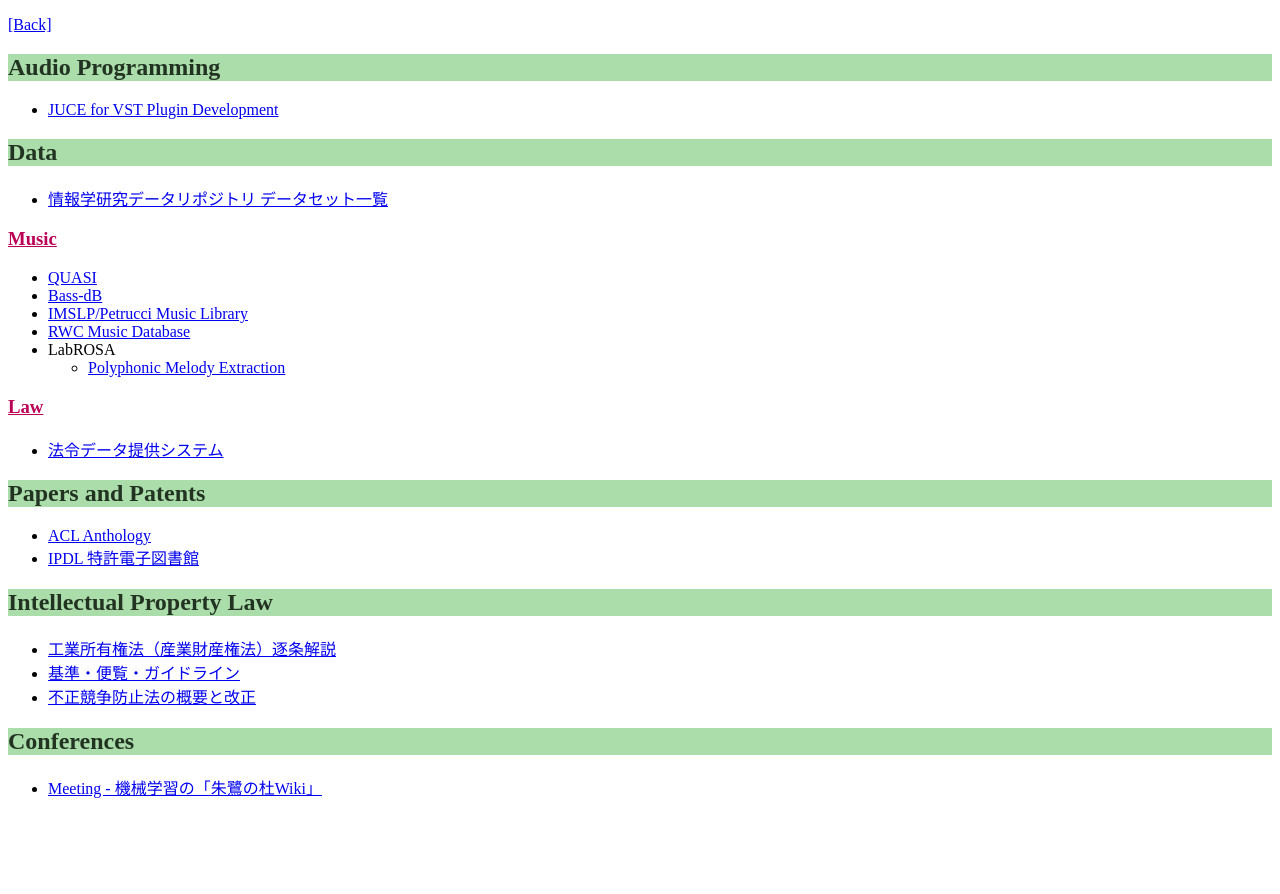
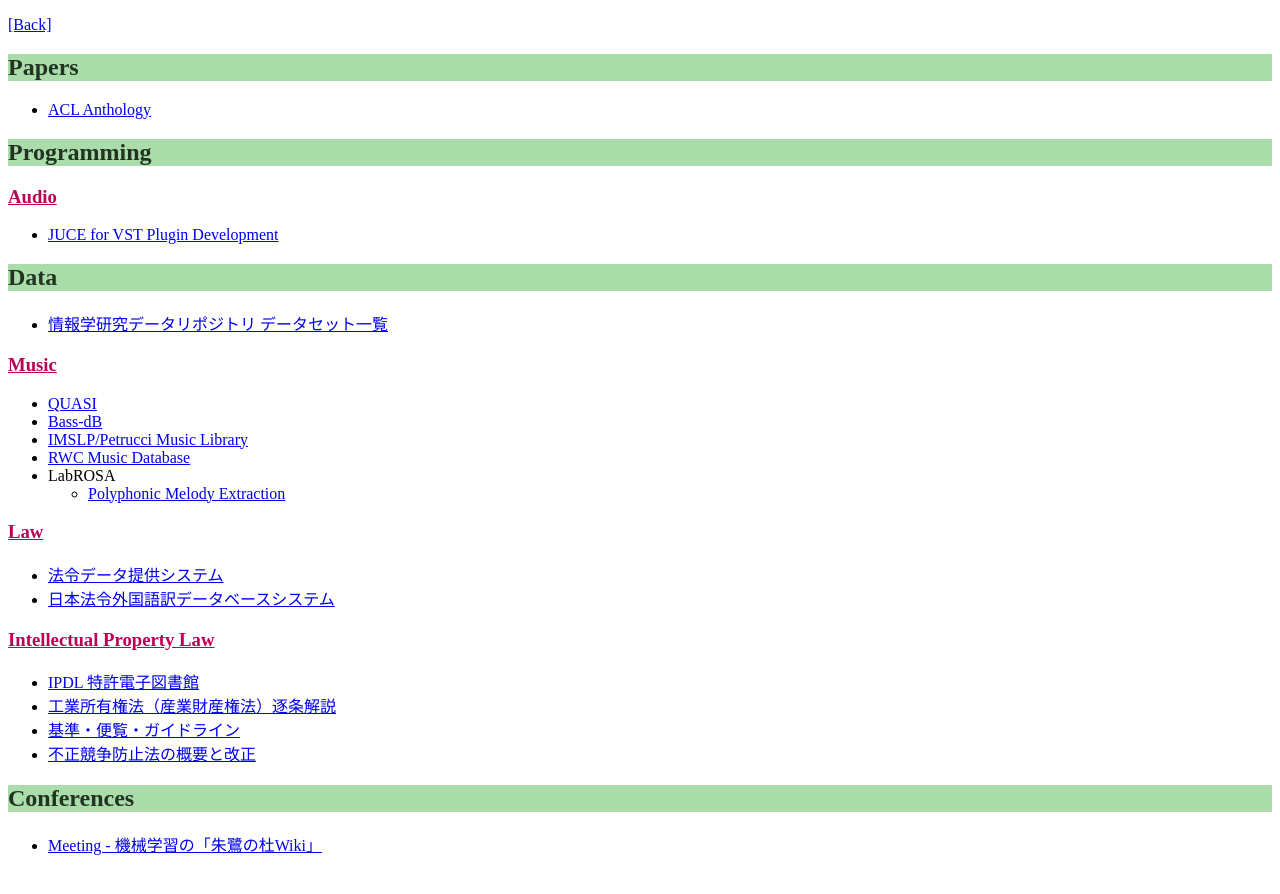
Before and after one commit to tachi-hi/tachi-hi.github.io, a Jekyll site: the page built from bookmarks.md, in a window 1280 px wide. Shown: the top 894 px of the page. Built offline with Jekyll 4.4.1, drawn with Linux system fonts in a browser that asks for light colours.

Commit message:
added link to en translation of jp law, and sorted

```diff
--- a/bookmarks.md
+++ b/bookmarks.md
@@ -26,14 +29,11 @@
 ### Law
 
 + [法令データ提供システム](http://law.e-gov.go.jp/cgi-bin/idxsearch.cgi)
++ [日本法令外国語訳データベースシステム](http://www.japaneselawtranslation.go.jp/)
 
-## Papers and Patents
+### Intellectual Property Law
 
-+ [ACL Anthology](http://www.aclweb.org/anthology/index.html)
 + [IPDL 特許電子図書館](http://www.ipdl.inpit.go.jp/homepg.ipdl)
-
-## Intellectual Property Law
-
 + [工業所有権法（産業財産権法）逐条解説](http://www.jpo.go.jp/shiryou/hourei/kakokai/cikujyoukaisetu.htm)
 + [基準・便覧・ガイドライン](http://www.jpo.go.jp/seido/houritu_jouyaku/guideline/index.html)
 + [不正競争防止法の概要と改正](http://www.meti.go.jp/policy/economy/chizai/chiteki/unfair-competition.html)
```
Also changed, not shown: other parts of bookmarks.md (+5 -2 lines).
